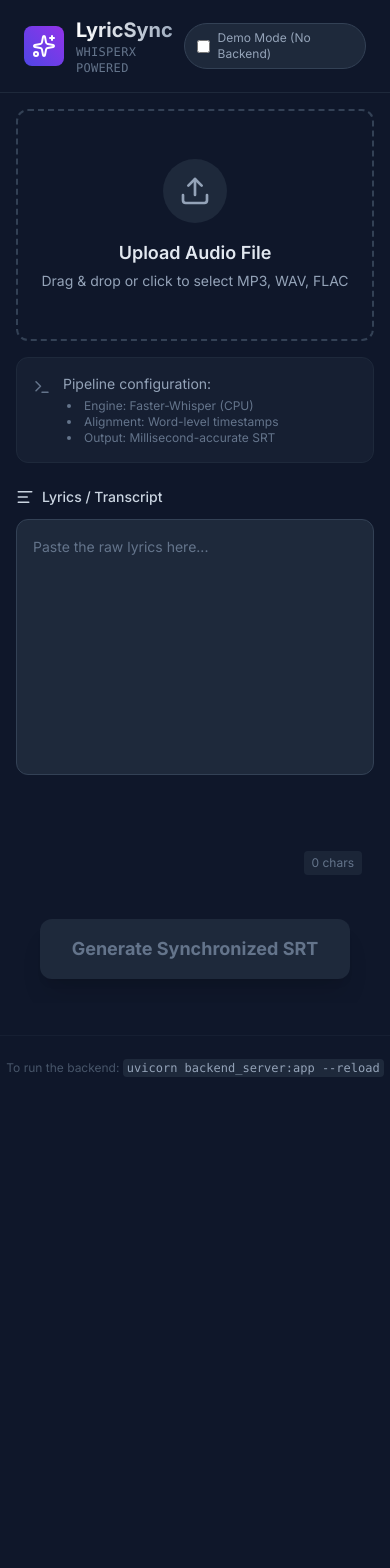
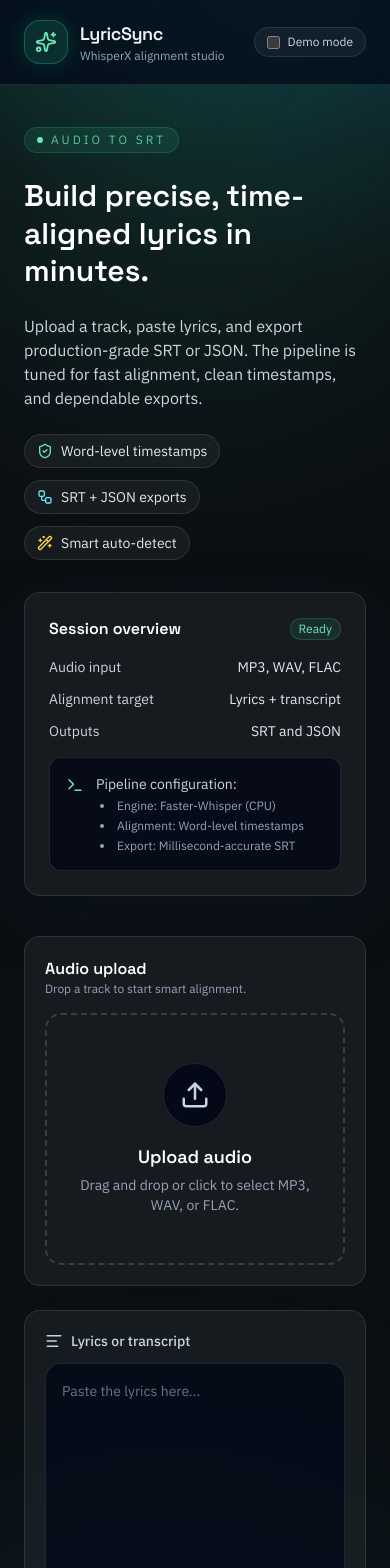
Before and after one commit to Joyboy-dy/lyric-sinc, a React (Vite) app: page / in a window 390 px wide. Shown: the top 1568 px of the page. Before the commit the page ends 1100 px from the top, so only its background shows below. Built offline with nearby package versions, Linux system fonts and the light colour scheme; no server answers.

Commit message:
Update App.tsx, SrtOutput and gitignore

```diff
--- a/App.tsx
+++ b/App.tsx
@@ -1,5 +1,5 @@
 import React, { useState } from 'react';
-import { Sparkles, Terminal, AlertCircle, RefreshCw } from 'lucide-react';
+import { Sparkles, Terminal, AlertCircle, RefreshCw, ShieldCheck, Workflow, Wand2 } from 'lucide-react';
 import DropZone from './components/DropZone';
 import LyricsInput from './components/LyricsInput';
 import PipelineSteps from './components/PipelineSteps';
@@ -19,7 +19,6 @@ const App: React.FC = () => {
   const [smartAlignStatus, setSmartAlignStatus] = useState<string | null>(null);
   const [detectedMetadata, setDetectedMetadata] = useState<{ artist: string | null; title: string | null } | null>(null);
 
-  // Smart Align: auto-detect lyrics when file is selected
   const handleFileSelect = async (selectedFile: File | null) => {
     setFile(selectedFile);
     setSmartAlignStatus(null);
@@ -29,31 +28,26 @@ const App: React.FC = () => {
     if (!selectedFile) return;
 
     try {
-      setSmartAlignStatus('🔍 Analyzing audio...');
+      setSmartAlignStatus('Analyzing audio metadata...');
 
-      // Extract metadata
       const [metadata, duration] = await Promise.all([
         extractMetadata(selectedFile),
         getAudioDuration(selectedFile),
       ]);
 
-      // Store detected metadata for filename generation
       setDetectedMetadata({ artist: metadata.artist, title: metadata.title });
 
       if (metadata.artist && metadata.title) {
-        setSmartAlignStatus(`🎵 Detected: ${metadata.artist} - ${metadata.title}`);
+        setSmartAlignStatus(`Detected: ${metadata.artist} - ${metadata.title}`);
 
-        // Search LRCLIB
-        setSmartAlignStatus(`⏳ Searching lyrics database...`);
+        setSmartAlignStatus('Searching lyric database...');
         const lyricsData = await searchLyrics({ ...metadata, duration });
 
         if (lyricsData?.syncedLyrics) {
-          setSmartAlignStatus(`✅ Synced lyrics found!`);
+          setSmartAlignStatus('Synced lyrics found. Ready to export.');
 
-          // Convert LRC to SRT
           const srtContent = lrcToSrt(lyricsData.syncedLyrics);
 
-          // Display instantly as result
           setResult({
             srt_content: srtContent,
             word_segments: [],
@@ -61,23 +55,23 @@ const App: React.FC = () => {
           });
 
           setLyrics(lyricsData.plainLyrics || lyricsData.syncedLyrics);
-          setSmartAlignStatus(`🎉 Ready! (from LRCLIB database)`);
+          setSmartAlignStatus('Ready. Lyrics loaded from database.');
         } else {
-          setSmartAlignStatus(`ℹ️ No lyrics found in database. Please paste lyrics manually.`);
+          setSmartAlignStatus('No lyrics found. Paste them manually to continue.');
         }
       } else {
-        setSmartAlignStatus(`ℹ️ No metadata found. Please paste lyrics manually.`);
+        setSmartAlignStatus('No metadata found. Paste lyrics manually.');
       }
     } catch (error) {
       console.error('Smart Align error:', error);
-      setSmartAlignStatus(`⚠️ Auto-detection failed. You can still generate manually.`);
+      setSmartAlignStatus('Auto-detection failed. You can still generate manually.');
     }
   };
 
   const handleGenerate = async () => {
     if (!file && !useMock) return;
     if (!lyrics) {
-      alert("Please enter lyrics first.");
+      alert('Please enter lyrics first.');
       return;
     }
 
@@ -88,23 +82,19 @@ const App: React.FC = () => {
       let data: AlignmentResult;
 
       if (useMock) {
-        // Mock flow
         setProcessingState({ step: 'uploading', message: 'Simulating upload...' });
         await new Promise(r => setTimeout(r, 800));
         setProcessingState({ step: 'transcribing', message: 'Simulating WhisperX transcription...' });
         await new Promise(r => setTimeout(r, 1500));
-        setProcessingState({ step: 'aligning', message: 'Simulating Phoneme alignment...' });
+        setProcessingState({ step: 'aligning', message: 'Simulating phoneme alignment...' });
         data = await AlignmentService.mockAlign(lyrics);
       } else {
-        // Real flow
-        // 1. Upload & Transcribe happens in one server call usually, but we update UI
         setProcessingState({ step: 'uploading', message: 'Uploading audio to server...' });
-        // The service call waits for the whole process
-        setProcessingState({ step: 'transcribing', message: 'Server processing: Transcribing & Aligning...' });
+        setProcessingState({ step: 'transcribing', message: 'Server processing: transcribing & aligning...' });
         if (file) {
           data = await AlignmentService.alignAudio(file, lyrics);
         } else {
-          throw new Error("No file provided");
+          throw new Error('No file provided');
         }
       }
 
@@ -114,7 +104,7 @@ const App: React.FC = () => {
       console.error(error);
       setProcessingState({
         step: 'error',
-        message: error instanceof Error ? error.message : 'An unknown error occurred'
+        message: error instanceof Error ? error.message : 'An unknown error occurred',
       });
     }
   };
@@ -126,125 +116,180 @@ const App: React.FC = () => {
     setProcessingState({ step: 'idle' });
   };
 
+  const isBusy = processingState.step !== 'idle';
+  const canGenerate = (!!file || useMock) && !isBusy;
+
   return (
-    <div className="min-h-screen flex flex-col">
-      {/* Header */}
-      <header className="bg-slate-900 border-b border-slate-800 px-6 py-4">
-        <div className="max-w-7xl mx-auto flex items-center justify-between">
-          <div className="flex items-center space-x-3">
-            <div className="p-2 bg-gradient-to-tr from-indigo-600 to-purple-600 rounded-lg">
-              <Sparkles className="text-white" size={24} />
+    <div className="min-h-screen flex flex-col text-slate-100 relative overflow-hidden">
+      <div aria-hidden className="pointer-events-none absolute -top-32 left-1/2 h-[520px] w-[520px] -translate-x-1/2 rounded-full bg-emerald-400/10 blur-[120px]" />
+      <div aria-hidden className="pointer-events-none absolute -bottom-48 right-[-10%] h-[520px] w-[520px] rounded-full bg-cyan-400/10 blur-[140px]" />
+
+      <header className="relative z-10 border-b border-white/10 bg-slate-950/70 backdrop-blur">
+        <div className="max-w-6xl mx-auto px-6 py-5 flex flex-wrap items-center justify-between gap-4">
+          <div className="flex items-center gap-3">
+            <div className="h-11 w-11 rounded-2xl bg-emerald-400/15 text-emerald-300 border border-emerald-400/30 flex items-center justify-center shadow-[0_0_25px_rgba(16,185,129,0.2)]">
+              <Sparkles size={22} />
             </div>
             <div>
-              <h1 className="text-xl font-bold bg-clip-text text-transparent bg-gradient-to-r from-white to-slate-400">
-                LyricSync
-              </h1>
-              <p className="text-xs text-slate-500 font-mono tracking-wide">WHISPERX POWERED</p>
+              <h1 className="text-lg font-semibold font-display tracking-tight">LyricSync</h1>
+              <p className="text-xs text-slate-400">WhisperX alignment studio</p>
             </div>
           </div>
 
-          <div className="flex items-center space-x-4">
-            <div className="flex items-center space-x-2 bg-slate-800 px-3 py-1.5 rounded-full border border-slate-700">
+          <div className="flex items-center gap-3">
+            <div className="hidden md:flex items-center gap-2 text-xs text-slate-300 bg-white/5 border border-white/10 rounded-full px-3 py-1">
+              <span className="h-2 w-2 rounded-full bg-emerald-400" />
+              Production-ready pipeline
+            </div>
+            <label className="flex items-center gap-2 bg-white/5 border border-white/10 px-3 py-1.5 rounded-full text-xs text-slate-300">
               <input
                 type="checkbox"
                 id="mockMode"
                 checked={useMock}
                 onChange={(e) => setUseMock(e.target.checked)}
-                className="rounded border-slate-600 bg-slate-700 text-indigo-500 focus:ring-indigo-500/50"
+                className="rounded border-white/20 bg-slate-900 text-emerald-400 focus:ring-emerald-500/40"
               />
-              <label htmlFor="mockMode" className="text-xs text-slate-400 cursor-pointer select-none">
-                Demo Mode (No Backend)
-              </label>
-            </div>
+              Demo mode
+            </label>
           </div>
         </div>
       </header>
 
-      {/* Main Content */}
-      <main className="flex-grow p-4 md:p-8 overflow-hidden">
-        <div className="max-w-7xl mx-auto h-full flex flex-col space-y-6">
+      <main className="relative z-10 flex-1">
+        <div className="max-w-6xl mx-auto px-6 py-10 space-y-10">
+          <section className="grid lg:grid-cols-[1.1fr_0.9fr] gap-8 items-start">
+            <div className="space-y-6">
+              <div className="inline-flex items-center gap-2 text-xs uppercase tracking-[0.25em] text-emerald-300/80 bg-emerald-400/10 border border-emerald-400/20 rounded-full px-3 py-1">
+                <span className="h-1.5 w-1.5 rounded-full bg-emerald-300" />
+                Audio to SRT
+              </div>
+              <h2 className="text-3xl md:text-4xl font-display font-semibold leading-tight text-white">
+                Build precise, time-aligned lyrics in minutes.
+              </h2>
+              <p className="text-base text-slate-300 max-w-2xl">
+                Upload a track, paste lyrics, and export production-grade SRT or JSON. The pipeline is tuned for
+                fast alignment, clean timestamps, and dependable exports.
+              </p>
+              <div className="flex flex-wrap gap-3 text-sm">
+                <div className="flex items-center gap-2 rounded-full border border-white/10 bg-white/5 px-3 py-1.5 text-slate-200">
+                  <ShieldCheck size={16} className="text-emerald-300" />
+                  Word-level timestamps
+                </div>
+                <div className="flex items-center gap-2 rounded-full border border-white/10 bg-white/5 px-3 py-1.5 text-slate-200">
+                  <Workflow size={16} className="text-cyan-300" />
+                  SRT + JSON exports
+                </div>
+                <div className="flex items-center gap-2 rounded-full border border-white/10 bg-white/5 px-3 py-1.5 text-slate-200">
+                  <Wand2 size={16} className="text-amber-300" />
+                  Smart auto-detect
+                </div>
+              </div>
+            </div>
 
-          {/* Top Section: Inputs */}
-          <div className="grid grid-cols-1 lg:grid-cols-2 gap-6 h-auto lg:h-[400px]">
-
-            {/* Left: Audio & Controls */}
-            <div className="flex flex-col space-y-4">
-              <div className="flex-grow">
-                <DropZone
-                  selectedFile={file}
-                  onFileSelected={handleFileSelect}
-                  onClear={() => { setFile(null); setSmartAlignStatus(null); setResult(null); }}
-                />
+            <div className="bg-white/5 border border-white/10 rounded-2xl p-6 space-y-4 shadow-[0_20px_60px_rgba(15,23,42,0.35)]">
+              <div className="flex items-center justify-between">
+                <h3 className="text-base font-semibold text-white">Session overview</h3>
+                <span className="text-xs text-emerald-300 bg-emerald-400/10 border border-emerald-400/20 px-2 py-0.5 rounded-full">Ready</span>
               </div>
-
-              {/* Info Box */}
-              <div className="bg-slate-800/50 border border-slate-800 rounded-xl p-4">
-                <div className="flex items-start space-x-3">
-                  <Terminal className="text-slate-500 mt-1" size={18} />
-                  <div className="text-sm text-slate-400 space-y-1">
+              <div className="space-y-3 text-sm text-slate-300">
+                <div className="flex items-center justify-between">
+                  <span>Audio input</span>
+                  <span className="text-slate-200">MP3, WAV, FLAC</span>
+                </div>
+                <div className="flex items-center justify-between">
+                  <span>Alignment target</span>
+                  <span className="text-slate-200">Lyrics + transcript</span>
+                </div>
+                <div className="flex items-center justify-between">
+                  <span>Outputs</span>
+                  <span className="text-slate-200">SRT and JSON</span>
+                </div>
+              </div>
+              <div className="bg-slate-950/70 border border-white/10 rounded-xl p-4">
+                <div className="flex items-start gap-3">
+                  <Terminal className="text-emerald-300 mt-0.5" size={18} />
+                  <div className="space-y-1 text-sm text-slate-300">
                     <p>Pipeline configuration:</p>
-                    <ul className="list-disc list-inside text-xs text-slate-500 ml-1">
+                    <ul className="list-disc list-inside text-xs text-slate-400 ml-1 space-y-1">
                       <li>Engine: Faster-Whisper (CPU)</li>
                       <li>Alignment: Word-level timestamps</li>
-                      <li>Output: Millisecond-accurate SRT</li>
+                      <li>Export: Millisecond-accurate SRT</li>
                     </ul>
                     {smartAlignStatus && (
-                      <div className="mt-3 pt-3 border-t border-slate-700">
-                        <p className="text-sm text-indigo-400">{smartAlignStatus}</p>
+                      <div className="mt-3 pt-3 border-t border-white/10">
+                        <p className="text-sm text-emerald-300">{smartAlignStatus}</p>
                       </div>
                     )}
                   </div>
                 </div>
               </div>
             </div>
+          </section>
 
-            {/* Right: Lyrics Input */}
-            <div className="h-[400px] lg:h-auto">
+          <section className="grid grid-cols-1 lg:grid-cols-2 gap-6">
+            <div className="bg-white/5 border border-white/10 rounded-2xl p-5 md:p-6 space-y-4">
+              <div>
+                <h3 className="text-base font-semibold text-white">Audio upload</h3>
+                <p className="text-xs text-slate-400">Drop a track to start smart alignment.</p>
+              </div>
+              <DropZone
+                selectedFile={file}
+                onFileSelected={handleFileSelect}
+                onClear={() => { setFile(null); setSmartAlignStatus(null); setResult(null); }}
+              />
+            </div>
+
+            <div className="bg-white/5 border border-white/10 rounded-2xl p-5 md:p-6 h-full">
               <LyricsInput value={lyrics} onChange={setLyrics} />
             </div>
-          </div>
+          </section>
 
-          {/* Action Area */}
-          <div className="flex flex-col items-center justify-center space-y-4 py-2">
-            <button
-              onClick={handleGenerate}
-              disabled={(!file && !useMock) || processingState.step !== 'idle'}
-              className={`
-                  relative px-8 py-4 rounded-xl font-bold text-lg shadow-xl transition-all duration-200
-                  ${(!file && !useMock) || processingState.step !== 'idle'
-                  ? 'bg-slate-800 text-slate-500 cursor-not-allowed'
-                  : 'bg-indigo-600 hover:bg-indigo-500 text-white hover:shadow-indigo-500/25 hover:-translate-y-0.5'
-                }
+          <section className="flex flex-col items-center justify-center gap-4">
+            <div className="flex flex-col md:flex-row items-center gap-3">
+              <button
+                onClick={handleGenerate}
+                disabled={!canGenerate}
+                className={`relative px-7 py-3.5 rounded-xl font-semibold text-base shadow-lg transition-all duration-200
+                  ${!canGenerate
+                    ? 'bg-white/5 text-slate-500 cursor-not-allowed'
+                    : 'bg-emerald-400 text-slate-900 hover:bg-emerald-300 hover:-translate-y-0.5 hover:shadow-emerald-500/30'
+                  }
                 `}
-            >
-              {processingState.step === 'idle' ? 'Generate Synchronized SRT' : 'Processing...'}
-            </button>
+              >
+                {processingState.step === 'idle' ? 'Generate synchronized SRT' : 'Processing...'}
+              </button>
+              <button
+                onClick={handleReset}
+                disabled={isBusy && processingState.step !== 'completed'}
+                className="px-5 py-3 rounded-xl border border-white/10 text-sm text-slate-300 hover:text-white hover:border-white/30 transition-colors"
+              >
+                Reset session
+              </button>
+            </div>
 
             {processingState.step === 'error' && (
-              <div className="flex items-center space-x-3 text-red-400 bg-red-400/10 px-4 py-2 rounded-lg max-w-lg">
-                <AlertCircle size={20} className="flex-shrink-0" />
+              <div className="flex items-center gap-3 text-rose-200 bg-rose-500/10 px-4 py-2 rounded-lg border border-rose-500/20 max-w-lg">
+                <AlertCircle size={18} className="flex-shrink-0" />
                 <span className="text-sm">{processingState.message}</span>
-                {processingState.message?.includes("Demo Mode") && (
+                {processingState.message?.includes('Demo Mode') && (
                   <button
                     onClick={() => setUseMock(true)}
-                    className="ml-auto text-xs bg-red-500/20 hover:bg-red-500/30 text-red-200 px-2 py-1 rounded transition-colors flex items-center space-x-1 whitespace-nowrap"
+                    className="ml-auto text-xs bg-rose-500/20 hover:bg-rose-500/30 text-rose-100 px-2 py-1 rounded transition-colors flex items-center gap-1 whitespace-nowrap"
                   >
                     <RefreshCw size={12} />
-                    <span>Enable Demo</span>
+                    Enable demo
                   </button>
                 )}
               </div>
             )}
-          </div>
+          </section>
 
-          {/* Pipeline Visualization */}
           {processingState.step !== 'idle' && processingState.step !== 'error' && (
             <PipelineSteps state={processingState} />
           )}
 
-          {/* Results Section */}
           {result && (
-            <div className="flex-grow min-h-[400px] animate-in fade-in slide-in-from-bottom-4 duration-500">
+            <div className="min-h-[420px] animate-in fade-in slide-in-from-bottom-4 duration-500">
               <SrtOutput
                 result={result}
                 filename={file?.name || 'output'}
@@ -252,13 +297,13 @@ const App: React.FC = () => {
               />
             </div>
           )}
-
         </div>
       </main>
 
-      {/* Footer Instructions */}
-      <footer className="py-6 text-center text-slate-600 text-xs border-t border-slate-800/50 mt-8">
-        <p>To run the backend: <code className="bg-slate-800 px-1 py-0.5 rounded text-slate-400">uvicorn backend_server:app --reload</code></p>
+      <footer className="relative z-10 py-6 text-center text-slate-500 text-xs border-t border-white/10">
+        <p>
+          Backend command: <code className="bg-white/10 px-1 py-0.5 rounded text-slate-300">uvicorn backend_server:app --reload</code>
+        </p>
       </footer>
     </div>
   );
--- a/components/DropZone.tsx
+++ b/components/DropZone.tsx
@@ -36,19 +36,19 @@ const DropZone: React.FC<DropZoneProps> = ({ onFileSelected, selectedFile, onCle
 
   if (selectedFile) {
     return (
-      <div className="bg-slate-800 border border-slate-700 rounded-xl p-6 flex items-center justify-between shadow-sm">
-        <div className="flex items-center space-x-4">
-          <div className="w-12 h-12 rounded-lg bg-indigo-500/20 flex items-center justify-center text-indigo-400">
-            <Music size={24} />
+      <div className="bg-slate-950/70 border border-white/10 rounded-2xl p-5 flex items-center justify-between shadow-[0_12px_40px_rgba(15,23,42,0.35)]">
+        <div className="flex items-center gap-4">
+          <div className="w-12 h-12 rounded-xl bg-emerald-400/15 flex items-center justify-center text-emerald-300 border border-emerald-400/30">
+            <Music size={22} />
           </div>
           <div>
-            <p className="text-sm font-medium text-slate-200">{selectedFile.name}</p>
+            <p className="text-sm font-medium text-white">{selectedFile.name}</p>
             <p className="text-xs text-slate-400">{(selectedFile.size / 1024 / 1024).toFixed(2)} MB</p>
           </div>
         </div>
         <button
           onClick={onClear}
-          className="p-2 hover:bg-slate-700 rounded-full text-slate-400 hover:text-red-400 transition-colors"
+          className="p-2 hover:bg-white/10 rounded-full text-slate-400 hover:text-rose-300 transition-colors"
         >
           <X size={20} />
         </button>
@@ -61,8 +61,8 @@ const DropZone: React.FC<DropZoneProps> = ({ onFileSelected, selectedFile, onCle
       onDragOver={handleDragOver}
       onDragLeave={handleDragLeave}
       onDrop={handleDrop}
-      className={`relative group cursor-pointer rounded-xl border-2 border-dashed transition-all duration-200 ease-in-out
-        ${isDragging ? 'border-indigo-500 bg-indigo-500/10' : 'border-slate-700 hover:border-indigo-500/50 hover:bg-slate-800/50'}
+      className={`relative group cursor-pointer rounded-2xl border-2 border-dashed transition-all duration-200 ease-in-out
+        ${isDragging ? 'border-emerald-400 bg-emerald-400/10' : 'border-white/15 hover:border-emerald-400/50 hover:bg-white/5'}
       `}
     >
       <input
@@ -72,12 +72,12 @@ const DropZone: React.FC<DropZoneProps> = ({ onFileSelected, selectedFile, onCle
         className="absolute inset-0 w-full h-full opacity-0 cursor-pointer"
       />
       <div className="flex flex-col items-center justify-center py-12 px-4 text-center">
-        <div className={`p-4 rounded-full bg-slate-800 mb-4 transition-transform group-hover:scale-110 duration-200 ${isDragging ? 'text-indigo-400' : 'text-slate-400'}`}>
-          <Upload size={32} />
+        <div className={`p-4 rounded-full bg-slate-950/80 border border-white/10 mb-4 transition-transform group-hover:scale-110 duration-200 ${isDragging ? 'text-emerald-300' : 'text-slate-300'}`}>
+          <Upload size={30} />
         </div>
-        <h3 className="text-lg font-semibold text-slate-200 mb-1">Upload Audio File</h3>
+        <h3 className="text-lg font-semibold text-white mb-1">Upload audio</h3>
         <p className="text-sm text-slate-400 max-w-xs">
-          Drag & drop or click to select MP3, WAV, FLAC
+          Drag and drop or click to select MP3, WAV, or FLAC.
         </p>
       </div>
     </div>
--- a/components/LyricsInput.tsx
+++ b/components/LyricsInput.tsx
@@ -9,19 +9,19 @@ interface LyricsInputProps {
 const LyricsInput: React.FC<LyricsInputProps> = ({ value, onChange }) => {
   return (
     <div className="flex flex-col h-full">
-      <div className="flex items-center space-x-2 mb-3 text-slate-300">
+      <div className="flex items-center gap-2 mb-3 text-slate-300">
         <AlignLeft size={18} />
-        <span className="font-medium text-sm">Lyrics / Transcript</span>
+        <span className="font-medium text-sm">Lyrics or transcript</span>
       </div>
       <div className="relative flex-grow">
         <textarea
           value={value}
           onChange={(e) => onChange(e.target.value)}
-          placeholder="Paste the raw lyrics here..."
-          className="w-full h-64 md:h-full min-h-[200px] p-4 bg-slate-800 border border-slate-700 rounded-xl
-            text-slate-300 placeholder-slate-500 text-sm leading-relaxed resize-none focus:outline-none focus:ring-2 focus:ring-indigo-500 focus:border-transparent scrollbar-thin"
+          placeholder="Paste the lyrics here..."
+          className="w-full h-64 md:h-full min-h-[220px] p-4 bg-slate-950/70 border border-white/10 rounded-2xl
+            text-slate-200 placeholder-slate-500 text-sm leading-relaxed resize-none focus:outline-none focus:ring-2 focus:ring-emerald-400/60 focus:border-transparent"
         />
-        <div className="absolute bottom-3 right-3 text-xs text-slate-500 bg-slate-800/80 px-2 py-1 rounded">
+        <div className="absolute bottom-3 right-3 text-xs text-slate-500 bg-slate-950/80 border border-white/10 px-2 py-1 rounded-full">
           {value.length} chars
         </div>
       </div>
--- a/index.html
+++ b/index.html
@@ -5,12 +5,20 @@
     <meta name="viewport" content="width=device-width, initial-scale=1.0" />
     <title>LyricSync - WhisperX Aligner</title>
     <script src="https://cdn.tailwindcss.com"></script>
-    <link href="https://fonts.googleapis.com/css2?family=Inter:wght@300;400;500;600;700&display=swap" rel="stylesheet">
+    <link href="https://fonts.googleapis.com/css2?family=IBM+Plex+Sans:wght@300;400;500;600;700&family=Space+Grotesk:wght@400;500;600;700&display=swap" rel="stylesheet">
     <style>
+      :root {
+        color-scheme: dark;
+      }
       body {
-        font-family: 'Inter', sans-serif;
-        background-color: #0f172a; /* slate-900 */
-        color: #f8fafc; /* slate-50 */
+        font-family: 'IBM Plex Sans', sans-serif;
+        background: radial-gradient(1200px 600px at 15% -10%, rgba(16, 185, 129, 0.18), transparent 60%),
+          radial-gradient(900px 500px at 90% 0%, rgba(14, 116, 144, 0.25), transparent 55%),
+          #0b0f13;
+        color: #f8fafc;
+      }
+      h1, h2, h3, .font-display {
+        font-family: 'Space Grotesk', sans-serif;
       }
       /* Custom Scrollbar */
       ::-webkit-scrollbar {
@@ -18,14 +26,14 @@
         height: 8px;
       }
       ::-webkit-scrollbar-track {
-        background: #1e293b;
+        background: #111827;
       }
       ::-webkit-scrollbar-thumb {
-        background: #475569;
+        background: #374151;
         border-radius: 4px;
       }
       ::-webkit-scrollbar-thumb:hover {
-        background: #64748b;
+        background: #4b5563;
       }
     </style>
   <script type="importmap">
```
Also changed, not shown: components/PipelineSteps.tsx (+20 -27 lines), components/SrtOutput.tsx (+10 -10 lines), 1 other file (tests, documents, lock files or other folders).
